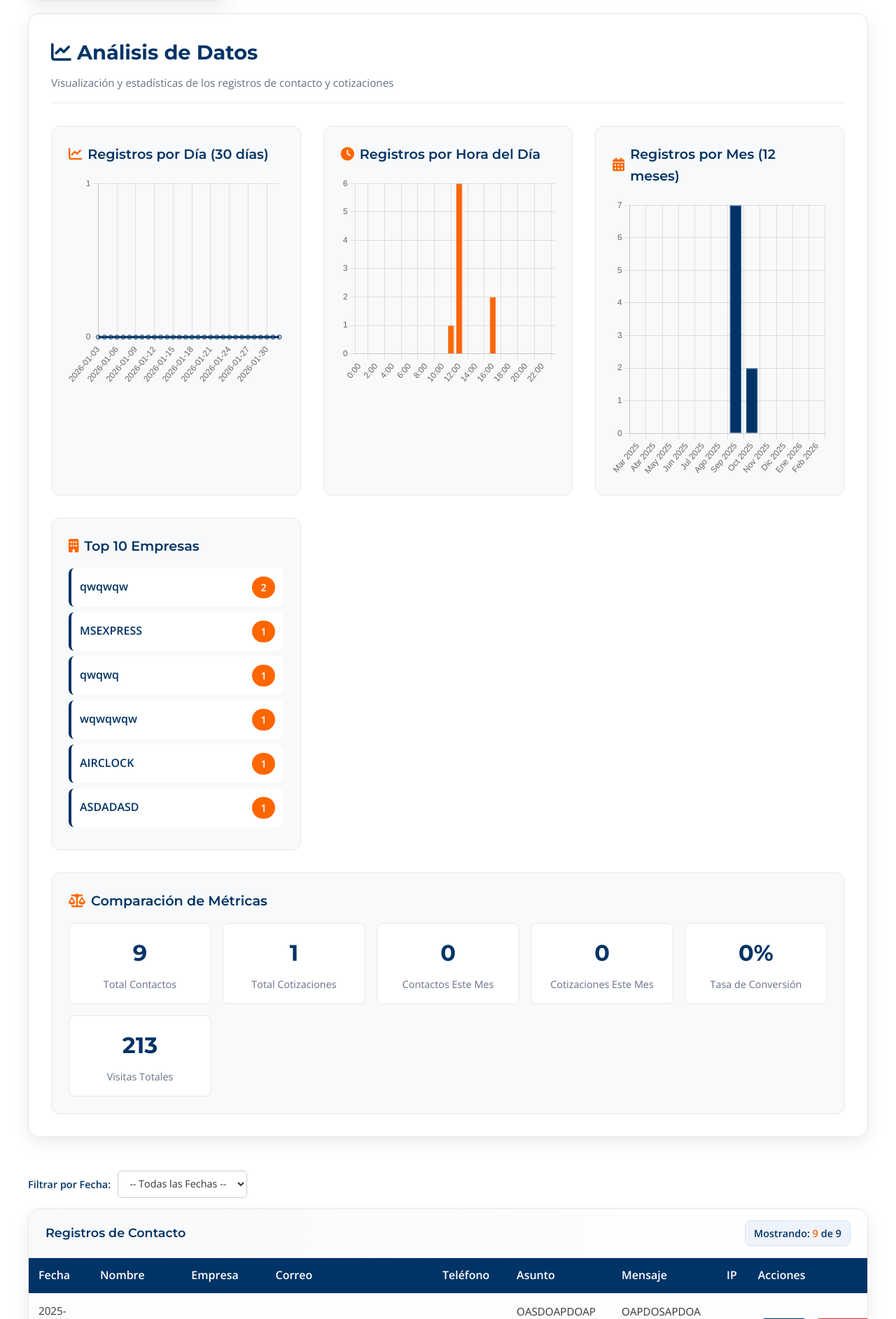
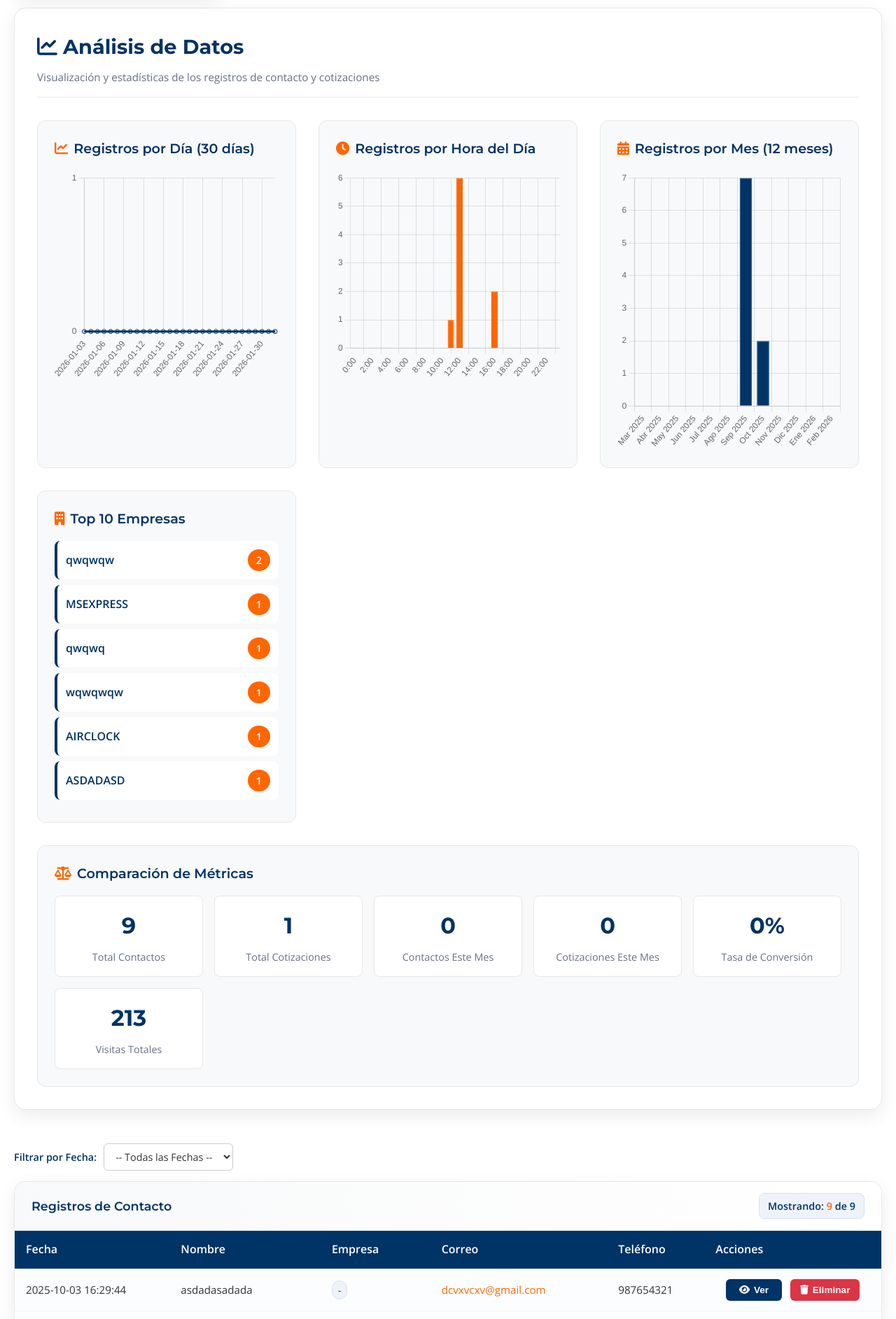
Before and after one commit to Jos-gs/M-D-ELECTRIMEC, a PHP site: page /logs/panel.php in a window 1280 px wide. Shown: the part 315-2200 px from the top of the page at 70% size. Run offline with PHP 8.4, Linux system fonts and the light colour scheme; the visitor is signed in with stand-in values (Sample User, id 1).

Commit message:
Enhance panel layout and improve table structure in panel.php and panel.css
- Updated the container styles in panel.php for better responsiveness and padding.
- Adjusted table column spans and improved data presentation for 'Clientes' and 'Cotizaciones' sections.
- Enhanced CSS styles for tables, buttons, and modals to ensure consistent layout and improved usability.
- Added word wrapping and overflow handling for better text display in table cells.

```diff
--- a/logs/css/panel.css
+++ b/logs/css/panel.css
@@ -86,7 +86,10 @@
 
 /* Wrapper */
 .c-wrap {
-	padding: 28px 0
+	padding: 28px 0;
+	max-width: 100%;
+	width: 100%;
+	box-sizing: border-box;
 }
 
 /* Top bar */
@@ -209,13 +212,16 @@
 	border: 1px solid #e7e7e7;
 	border-radius: 16px;
 	box-shadow: var(--box-shadow);
-	overflow: auto
+	overflow: auto;
+	width: 100%;
+	box-sizing: border-box;
 }
 
 .c-table {
 	width: 100%;
 	border-collapse: separate;
-	border-spacing: 0
+	border-spacing: 0;
+	table-layout: auto;
 }
 
 .c-table thead th {
@@ -225,16 +231,19 @@
 	background: var(--primary-color);
 	color: #fff;
 	text-align: left;
-	padding: 12px 14px;
-	font-weight: 600
+	padding: 14px 16px;
+	font-weight: 600;
+	white-space: nowrap;
 }
 
 .c-table tbody td {
-	padding: 12px 14px;
+	padding: 14px 16px;
 	border-top: 1px solid #f0f2f6;
 	font-size: .95rem;
 	color: var(--dark-grey);
-	background: #fff
+	background: #fff;
+	word-wrap: break-word;
+	max-width: 200px;
 }
 
 .c-table tbody tr:nth-child(odd) td {
@@ -728,10 +737,11 @@
 .acciones {
     white-space: nowrap;
     text-align: center;
+    min-width: 150px;
 }
 .acciones button {
     margin: 0 4px;
-    padding: 6px 12px;
+    padding: 8px 14px;
     border: none;
     border-radius: 6px;
     cursor: pointer;
@@ -741,6 +751,8 @@
     display: inline-flex;
     align-items: center;
     gap: 6px;
+    min-width: 80px;
+    justify-content: center;
 }
 .btn-ver {
     background-color: #003366;
@@ -775,11 +787,13 @@
 }
 #verModal .modal-content {
     background-color: #fefefe;
-    margin: 5% auto;
+    margin: 3% auto;
     padding: 30px;
     border: none;
     width: 90%;
-    max-width: 600px;
+    max-width: 700px;
+    max-height: 90vh;
+    overflow-y: auto;
     border-radius: 12px;
     box-shadow: 0 5px 25px rgba(0,0,0,0.3);
 }
@@ -826,6 +840,8 @@
     color: #333;
     font-size: 1rem;
     line-height: 1.5;
+    word-wrap: break-word;
+    overflow-wrap: break-word;
 }
 
 /* ==========================================================================
@@ -839,6 +855,8 @@
     box-shadow: var(--box-shadow);
     border: 1px solid #e7e7e7;
     padding: 2rem;
+    width: 100%;
+    box-sizing: border-box;
 }
 
 .dashboard-header {
@@ -866,6 +884,8 @@
     grid-template-columns: repeat(auto-fit, minmax(300px, 1fr));
     gap: 2rem;
     margin-bottom: 2rem;
+    width: 100%;
+    box-sizing: border-box;
 }
 
 .dashboard-card {
--- a/logs/panel.php
+++ b/logs/panel.php
@@ -183,7 +183,7 @@ $tasa_conversion = $mesCnt > 0 ? round(($cotizaciones_mes / $mesCnt) * 100, 1) :
 <script src="https://cdn.jsdelivr.net/npm/chart.js@4.4.0/dist/chart.umd.min.js"></script>
 </head>
 <body>
-<div class="c-wrap container">
+<div class="c-wrap container" style="max-width: 100%; width: 100%; padding: 20px; box-sizing: border-box;">
     <div class="c-top">
         <div>
             <h1 class="c-title">Clientes</h1>
@@ -311,24 +311,25 @@ $tasa_conversion = $mesCnt > 0 ? round(($cotizaciones_mes / $mesCnt) * 100, 1) :
         <table class="c-table">
             <thead>
                 <tr>
-                    <th>Fecha</th><th>Nombre</th><th>Empresa</th><th>Correo</th>
-                    <th>Teléfono</th><th>Asunto</th><th>Mensaje</th><th>IP</th><th>Acciones</th>
+                    <th>Fecha</th>
+                    <th>Nombre</th>
+                    <th>Empresa</th>
+                    <th>Correo</th>
+                    <th>Teléfono</th>
+                    <th>Acciones</th>
                 </tr>
             </thead>
             <tbody>
                 <?php if (empty($filtered_clientes)): ?>
-                    <tr><td colspan="9" style="text-align: center; padding: 20px; color: #888;">No hay registros de clientes.</td></tr>
+                    <tr><td colspan="6" style="text-align: center; padding: 20px; color: #888;">No hay registros de clientes.</td></tr>
                 <?php else: ?>
                     <?php foreach($filtered_clientes as $idx => $r): ?>
                     <tr data-tipo="contacto" data-fecha="<?= htmlspecialchars(substr($r[0]??'', 0, 10), ENT_QUOTES, 'UTF-8') ?>" data-indice="<?= $idx ?>">
                         <td><?= htmlspecialchars($r[0]??'',ENT_QUOTES,'UTF-8') ?></td>
                         <td><?= htmlspecialchars($r[1]??'',ENT_QUOTES,'UTF-8') ?></td>
-                        <td><span class="chip"><?= htmlspecialchars($r[2]??'',ENT_QUOTES,'UTF-8') ?></span></td>
+                        <td><span class="chip"><?= htmlspecialchars($r[2]??'',ENT_QUOTES,'UTF-8') ?: '-' ?></span></td>
                         <td><a class="mail" href="mailto:<?= htmlspecialchars($r[3]??'',ENT_QUOTES,'UTF-8') ?>"><?= htmlspecialchars($r[3]??'',ENT_QUOTES,'UTF-8') ?></a></td>
                         <td><?= htmlspecialchars($r[4]??'',ENT_QUOTES,'UTF-8') ?></td>
-                        <td class="msg"><?= htmlspecialchars($r[5]??'',ENT_QUOTES,'UTF-8') ?></td>
-                        <td class="msg" title="<?= htmlspecialchars($r[6]??'',ENT_QUOTES,'UTF-8') ?>"><?= htmlspecialchars(mb_substr($r[6]??'', 0, 50) . (mb_strlen($r[6]??'') > 50 ? '...' : ''), ENT_QUOTES, 'UTF-8') ?></td>
-                        <td><?= htmlspecialchars($r[7]??'',ENT_QUOTES,'UTF-8') ?></td>
                         <td class="acciones">
                             <button class="btn-ver" onclick="verRegistro('contacto', <?= $idx ?>, <?= json_encode($r, JSON_HEX_TAG | JSON_HEX_AMP | JSON_HEX_APOS | JSON_HEX_QUOT) ?>)">
                                 <i class="fa-solid fa-eye"></i> Ver
@@ -359,10 +360,10 @@ $tasa_conversion = $mesCnt > 0 ? round(($cotizaciones_mes / $mesCnt) * 100, 1) :
                 <thead>
                     <tr>
                         <th>Fecha</th>
-                        <th>Nombre Completo</th>
+                        <th>Nombre</th>
                         <th>Empresa</th>
                         <th>Correo</th>
-                        <th>Mensaje</th>
+                        <th>Teléfono</th>
                         <th>Acciones</th>
                     </tr>
                 </thead>
@@ -372,12 +373,12 @@ $tasa_conversion = $mesCnt > 0 ? round(($cotizaciones_mes / $mesCnt) * 100, 1) :
                     <?php else: ?>
                         <?php foreach($rows_cotizaciones as $idx => $cotizacion): ?>
                         <tr data-tipo="cotizacion" data-indice="<?= $idx ?>">
-                            <td data-label="Fecha"><?= htmlspecialchars($cotizacion[0] ?? '') ?></td>
-                            <td data-label="Nombre"><?= htmlspecialchars($cotizacion[1] ?? '') . ' ' . htmlspecialchars($cotizacion[2] ?? '') ?></td>
-                            <td data-label="Empresa"><span class="chip"><?= htmlspecialchars($cotizacion[3] ?? '') ?></span></td>
-                            <td data-label="Correo"><a class="mail" href="mailto:<?= htmlspecialchars($cotizacion[4] ?? '') ?>"><?= htmlspecialchars($cotizacion[4] ?? '') ?></a></td>
-                            <td data-label="Mensaje" class="msg" title="<?= htmlspecialchars($cotizacion[5] ?? '') ?>"><?= htmlspecialchars(mb_substr($cotizacion[5] ?? '', 0, 50) . (mb_strlen($cotizacion[5] ?? '') > 50 ? '...' : ''), ENT_QUOTES, 'UTF-8') ?></td>
-                            <td data-label="Acciones" class="acciones">
+                            <td><?= htmlspecialchars($cotizacion[0] ?? '') ?></td>
+                            <td><?= htmlspecialchars($cotizacion[1] ?? '') . ' ' . htmlspecialchars($cotizacion[2] ?? '') ?></td>
+                            <td><span class="chip"><?= htmlspecialchars($cotizacion[3] ?? '') ?: '-' ?></span></td>
+                            <td><a class="mail" href="mailto:<?= htmlspecialchars($cotizacion[4] ?? '') ?>"><?= htmlspecialchars($cotizacion[4] ?? '') ?></a></td>
+                            <td>-</td>
+                            <td class="acciones">
                                 <button class="btn-ver" onclick="verRegistro('cotizacion', <?= $idx ?>, <?= json_encode($cotizacion, JSON_HEX_TAG | JSON_HEX_AMP | JSON_HEX_APOS | JSON_HEX_QUOT) ?>)">
                                     <i class="fa-solid fa-eye"></i> Ver
                                 </button>
```
